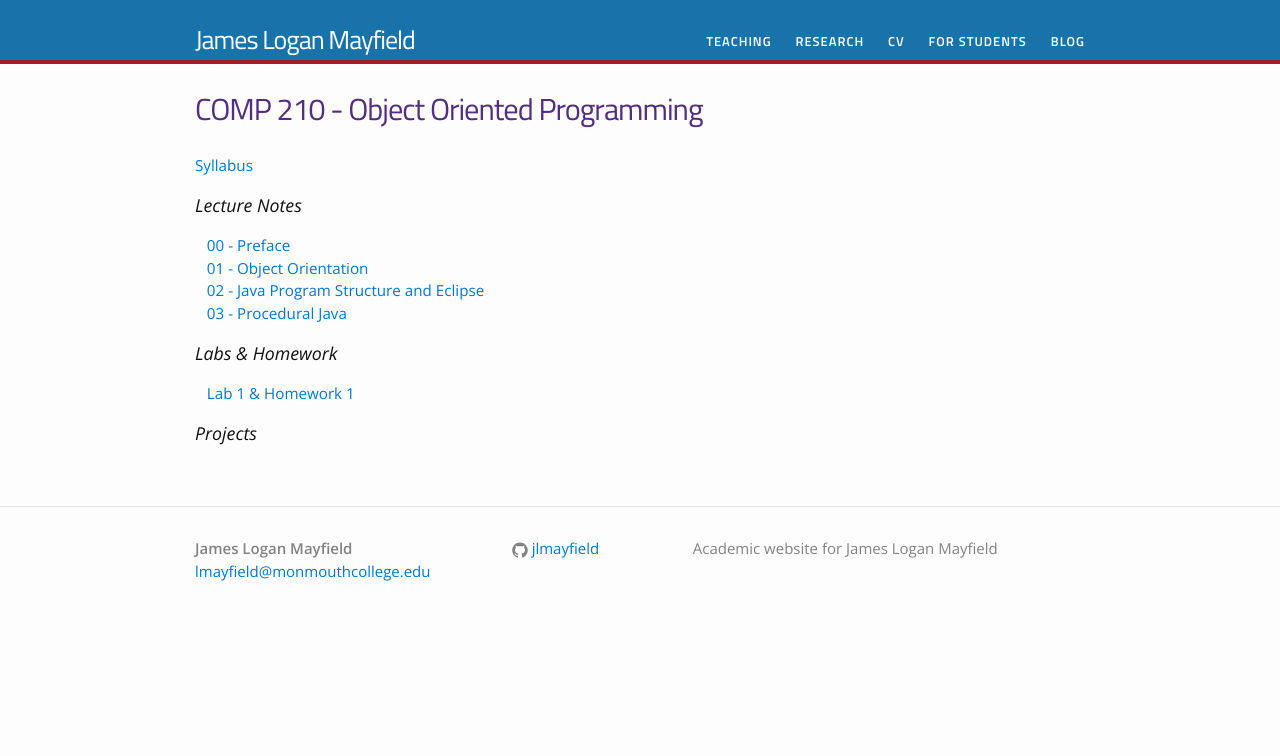
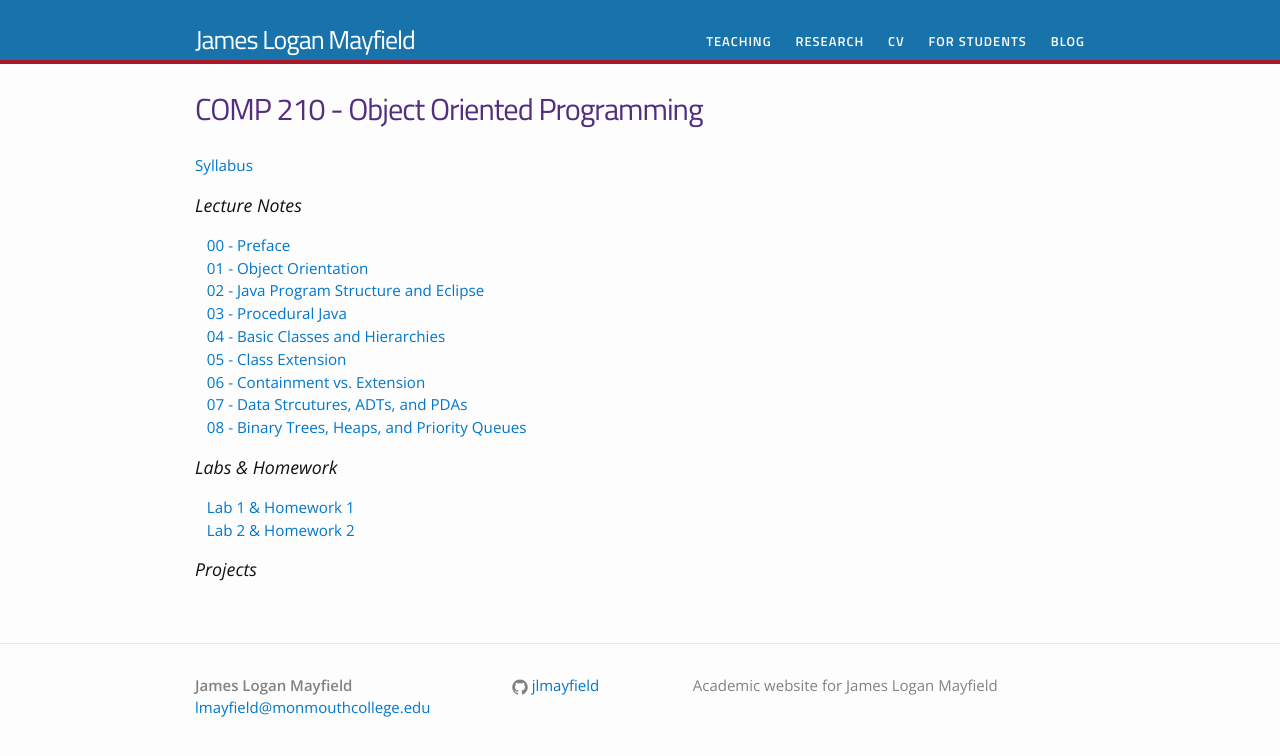
Before and after one commit to jlmayfield/jlmayfield.github.io, a Jekyll site: the page built from teaching/comp210.md, in a window 1280 px wide. Shown: the top 756 px of the page. Built offline with Jekyll 4.4.1, drawn with Linux system fonts in a browser that asks for light colours.

Commit message:
updated c210 for week2. lecture notes beyond

```diff
--- a/teaching/comp210.md
+++ b/teaching/comp210.md
@@ -12,10 +12,17 @@ permalink: /teaching/COMP210/
 &nbsp;&nbsp;&nbsp;[01 - Object Orientation](/teaching/COMP210/notes/comp210-lectureNotes-01.pdf)
 &nbsp;&nbsp;&nbsp;[02 - Java Program Structure and Eclipse](/teaching/COMP210/notes/comp210-lectureNotes-02.pdf)
 &nbsp;&nbsp;&nbsp;[03 - Procedural Java](/teaching/COMP210/notes/comp210-lectureNotes-03.pdf)
+&nbsp;&nbsp;&nbsp;[04 - Basic Classes and Hierarchies ](/teaching/COMP210/notes/comp210-lectureNotes-04.pdf)
+&nbsp;&nbsp;&nbsp;[05 - Class Extension ](/teaching/COMP210/notes/comp210-lectureNotes-05.pdf)
+&nbsp;&nbsp;&nbsp;[06 - Containment vs. Extension](/teaching/COMP210/notes/comp210-lectureNotes-06.pdf)
+&nbsp;&nbsp;&nbsp;[07 - Data Strcutures, ADTs, and PDAs](/teaching/COMP210/notes/comp210-lectureNotes-07.pdf)
+&nbsp;&nbsp;&nbsp;[08 - Binary Trees, Heaps, and Priority Queues ](/teaching/COMP210/notes/comp210-lectureNotes-08.pdf)
+
 
 ### Labs & Homework
 
 &nbsp;&nbsp;&nbsp;[Lab 1 & Homework 1](/teaching/COMP210/labs/comp210-lab1.pdf)
+&nbsp;&nbsp;&nbsp;[Lab 2 & Homework 2](/teaching/COMP210/labs/comp210-lab2.pdf)
 
 
 ### Projects
```
Also changed, not shown: 6 other files.
